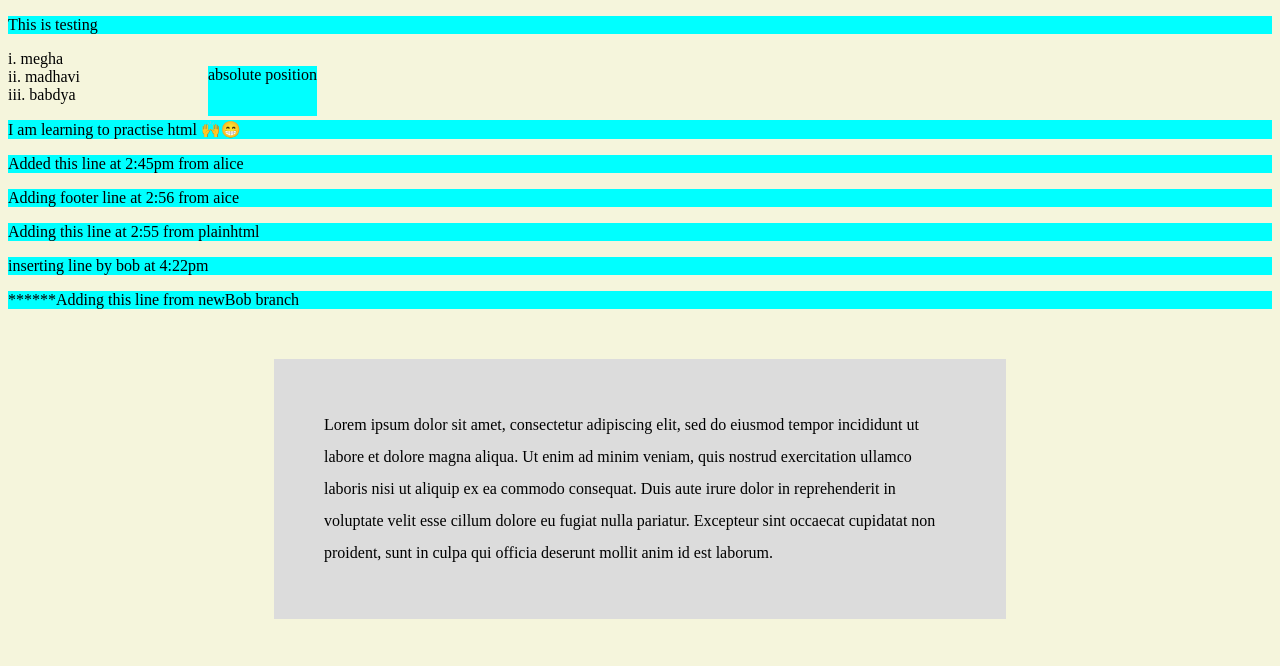
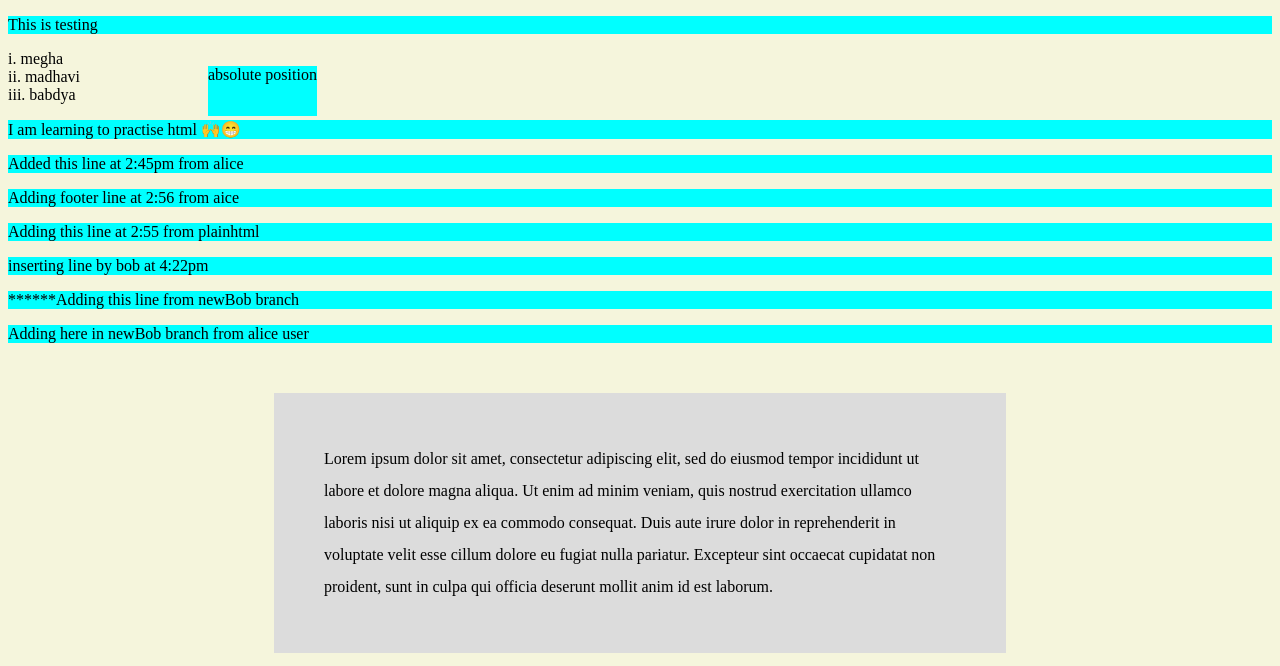
Before and after one commit to megha7july/Fruits, a plain HTML site: page index.html in a window 1280 px wide. Shown: the top 666 px of the page. Drawn offline with Linux system fonts and the light colour scheme.

Commit message:
Add comment in branch newBob from alice

```diff
--- a/index.html
+++ b/index.html
@@ -20,6 +20,7 @@
     <p>Adding this line at 2:55 from plainhtml</p>
 <p>inserting line by bob at 4:22pm</p>
 <p>******Adding this line from newBob branch</p>
+<p>Adding here in newBob branch from alice user</p>
     <p id="lorem">Lorem ipsum dolor sit amet, consectetur adipiscing elit, sed do eiusmod tempor incididunt ut labore et dolore magna aliqua. Ut enim ad minim veniam, quis nostrud exercitation ullamco laboris nisi ut aliquip ex ea commodo consequat. Duis aute irure dolor in reprehenderit in voluptate velit esse cillum dolore eu fugiat nulla pariatur. Excepteur sint occaecat cupidatat non proident, sunt in culpa qui officia deserunt mollit anim id est laborum.</p>
     <a href="https://google.com">google</a>
     <div class="center">center - em</div>
```
